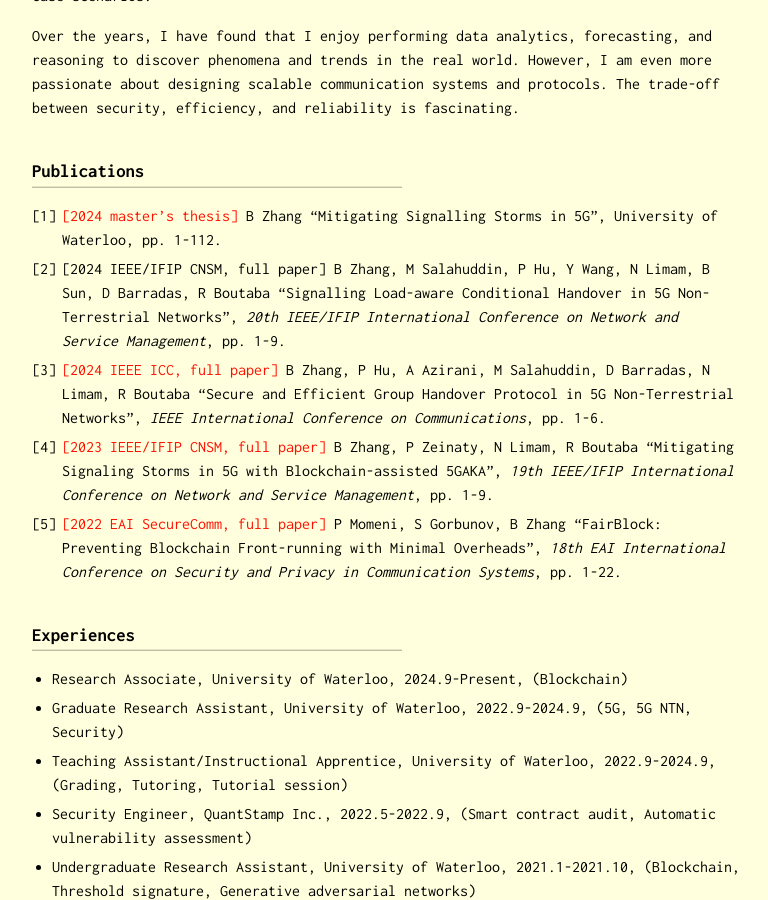
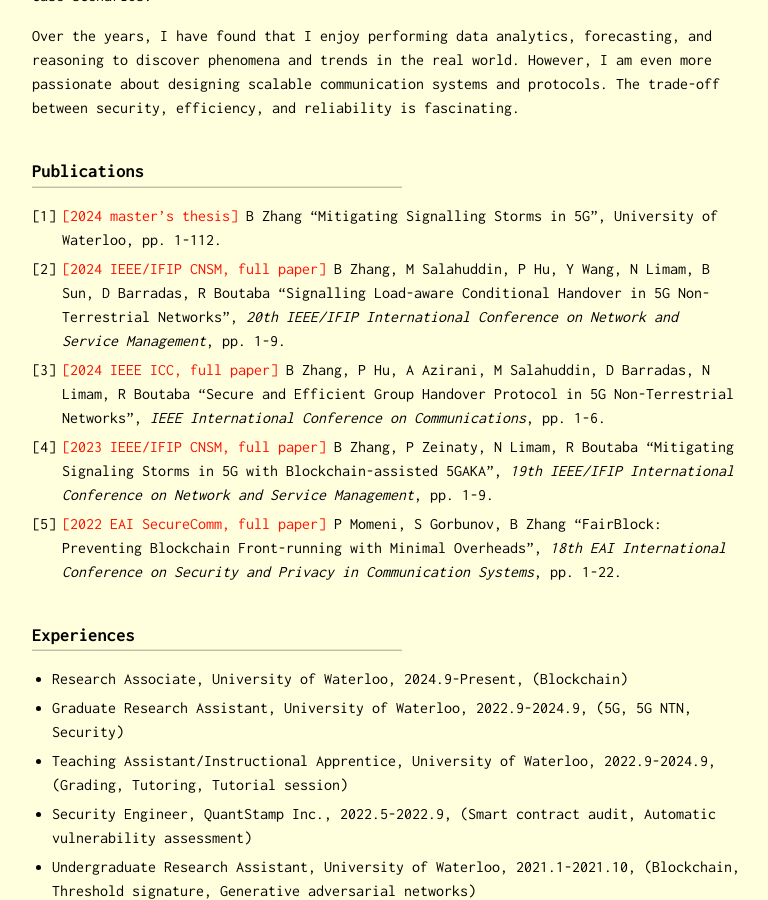
Before and after one commit to zbh888/zbh888.github.io, a Jekyll site: the page built from index.md, in a window 1280 px wide and 900 px high, scrolled down 604 px. Shown: the whole window, without its empty margins (238-1006 px from the left). Built offline with Jekyll 4.4.1, drawn with Linux system fonts in a browser that asks for light colours; part of the change alters nothing that is shown.

```diff
--- a/index.md
+++ b/index.md
@@ -12,7 +12,7 @@ Over the years, I have found that I enjoy performing data analytics, forecasting
 
 ### Publications
 1. [[2024 master's thesis]](https://hdl.handle.net/10012/20808) B Zhang "Mitigating Signalling Storms in 5G", University of Waterloo, pp. 1-112.
-2. [2024 IEEE/IFIP CNSM, full paper]  B Zhang, M Salahuddin, P Hu, Y Wang, N Limam, B Sun, D Barradas, R Boutaba "Signalling Load-aware Conditional Handover in 5G Non-Terrestrial Networks", _20th IEEE/IFIP International Conference on Network and Service Management_, pp. 1-9.
+2. [[2024 IEEE/IFIP CNSM, full paper]](https://dl.ifip.org/db/conf/cnsm/cnsm2024/1571049943.pdf)  B Zhang, M Salahuddin, P Hu, Y Wang, N Limam, B Sun, D Barradas, R Boutaba "Signalling Load-aware Conditional Handover in 5G Non-Terrestrial Networks", _20th IEEE/IFIP International Conference on Network and Service Management_, pp. 1-9.
 3. [[2024 IEEE ICC, full paper]](https://ieeexplore.ieee.org/document/10622669) B Zhang, P Hu, A Azirani, M Salahuddin, D Barradas, N Limam, R Boutaba "Secure and Efficient Group Handover Protocol in 5G Non-Terrestrial Networks", _IEEE International Conference on Communications_, pp. 1-6.
 4. [[2023 IEEE/IFIP CNSM, full paper]](https://ieeexplore.ieee.org/abstract/document/10327880) B Zhang, P Zeinaty, N Limam, R Boutaba "Mitigating Signaling Storms in 5G with Blockchain-assisted 5GAKA", _19th IEEE/IFIP International Conference on Network and Service Management_, pp. 1-9.
 5. [[2022 EAI SecureComm, full paper]](https://eprint.iacr.org/2022/1066) P Momeni, S Gorbunov, B Zhang "FairBlock: Preventing Blockchain Front-running with Minimal Overheads", _18th EAI International Conference on Security and Privacy in Communication Systems_, pp. 1-22.
```
